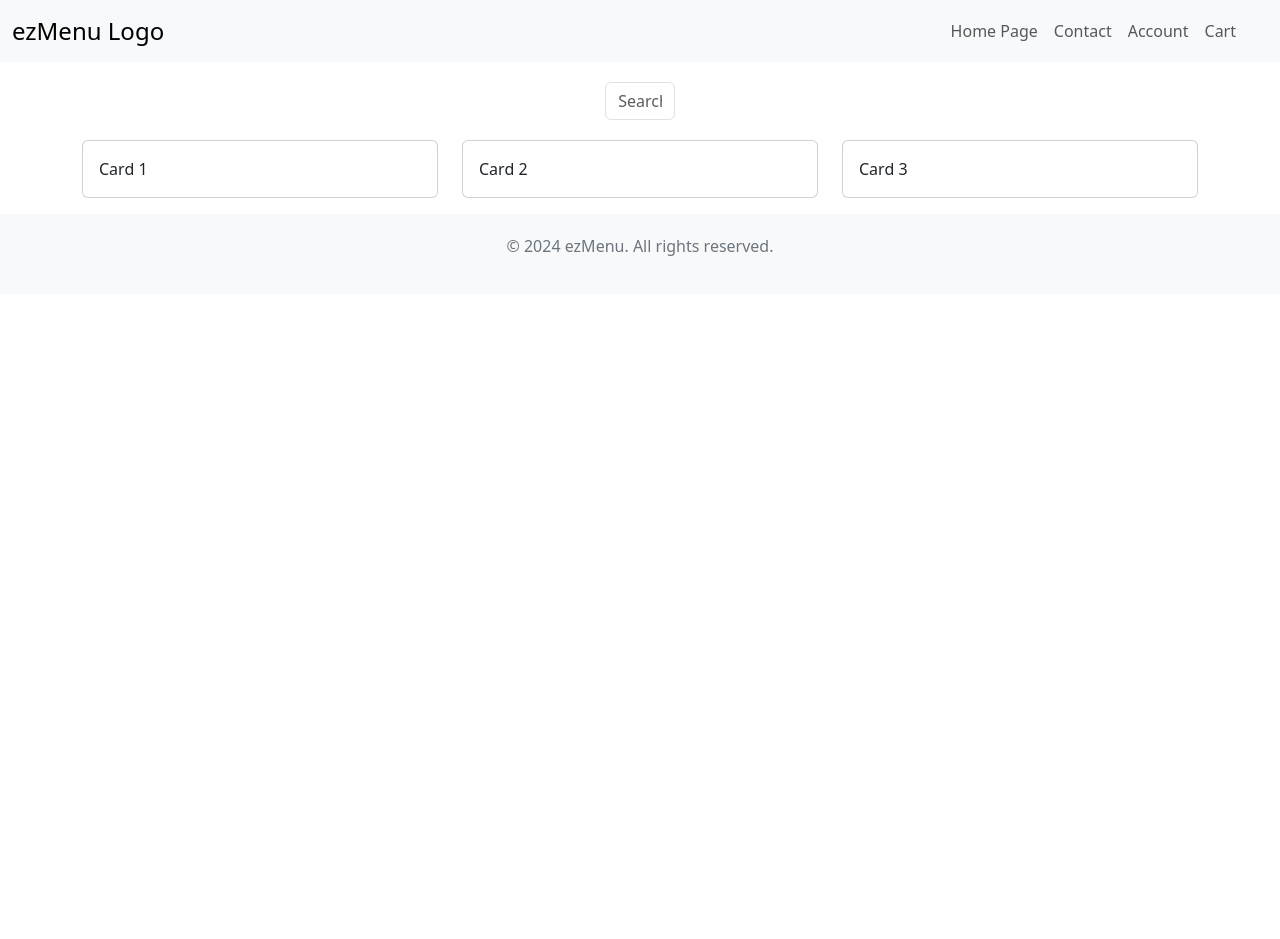
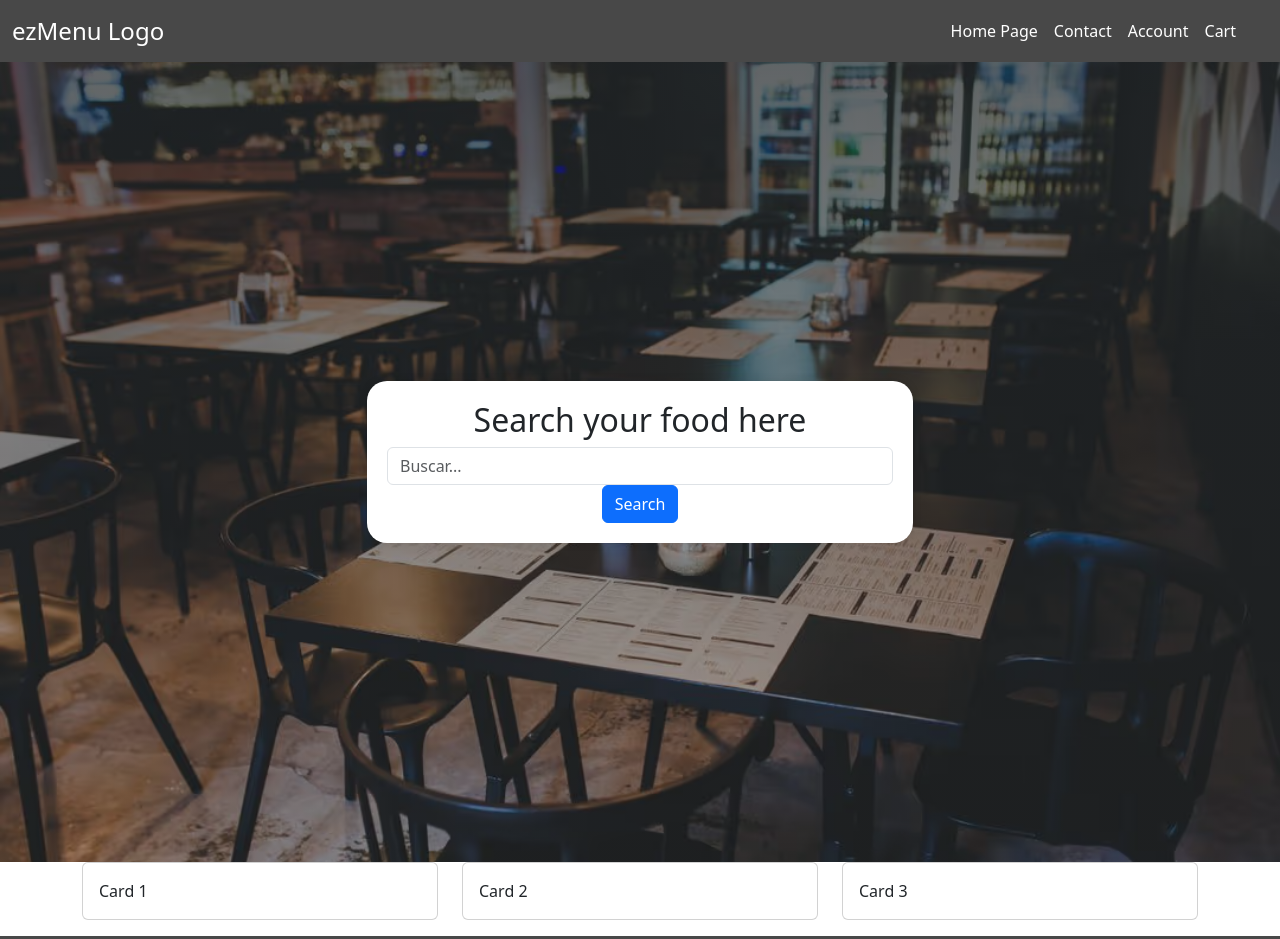
Before and after one commit to gonzalodlr/isi-ezMenu, a plain HTML site: page frontend/index.html in a window 1280 px wide. Shown: the top 939 px of the page. Before the commit the page ends 800 px from the top, so only its background shows below. Drawn offline with nearby package versions, Linux system fonts and the light colour scheme.

Commit message:
seccion inicio e navbar realizada.

```diff
--- a/frontend/css/style.css
+++ b/frontend/css/style.css
@@ -1,17 +1,49 @@
+ /* Me permite deslizar cuando hago clic en los links del menu */
+html {
+  scroll-behavior: smooth;
+}
 /* Estilos para el logo */
+header .bg-light {
+  --bs-bg-opacity: 1;
+  background-color: #484848 !important; /* Reemplaza "tu-color" con el color que desees */
+}
+.nav {
+  color: white;
+}
 .navbar-brand {
     font-size: 1.5rem;
+    color: white;
+  }
+.nav-link {
+  color: white;
 }
 /* Estilos para el footer */
 footer {
-    background-color: #f8f9fa;
-    color: #6c757d;
+    background-color: #484848;
+    color: white;
     padding: 20px 0;
 }
-  /* Estilos para el contenedor del search bar */
-  .search-container {
+/* Section Inicio */
+
+.inicio-section {
+  height: 100vh;
+  background: linear-gradient(
+      to top,
+      rgba(30, 35, 38, 0.4),
+      rgba(30, 35, 38, 0.7)
+    ),
+    url('../assets/img/restaurant.png');
+  background-size: cover;
+  background-position: center;
   display: flex;
   justify-content: center;
-    margin-top: 20px;
-    margin-bottom: 20px;
+  align-items: center;
+  position: relative;
 }
+
+.search-box {
+  background-color: white; /* Fondo blanco */
+  padding: 20px;
+  border-radius: 20px; /* Bordes redondeados */
+  box-shadow: 0 0 10px rgba(0, 0, 0, 0.1); /* Sombra */
+}
--- a/frontend/index.html
+++ b/frontend/index.html
@@ -1,14 +1,23 @@
 <!DOCTYPE html>
-<html lang="es">
+<html lang="en">
+
 <head>
   <meta charset="UTF-8">
+  <meta http-equiv="X-UA-Compatible" content="IE=edge">
   <meta name="viewport" content="width=device-width, initial-scale=1.0">
   <title>ezMenu</title>
+  <meta name="description" content="Web personal a modo de curriculum de Gonzalo De Los Reyes Sánchez.">
+  <meta name="keywords"
+    content="menu, crear menu, restaurante, carta, recetas, generador de menus, generador de cartas, qr menu, aprender recetas">
+  <meta name="author" content="ezMenu">
+  <meta name="copyright" content="ezMenu">
+  <link rel="icon" href="assets/logo.png">
   <!-- Enlace a la biblioteca de Bootstrap -->
   <link href="https://cdn.jsdelivr.net/npm/bootstrap@5.3.0/dist/css/bootstrap.min.css" rel="stylesheet">
   <!-- Estilos personalizados -->
   <link rel="stylesheet" href="./css/style.css">
 </head>
+
 <body>
 
   <!-- Header con el navbar -->
@@ -16,7 +25,8 @@
     <nav class="navbar navbar-expand-lg navbar-light bg-light">
       <div class="container-fluid">
         <a class="navbar-brand" href="#">ezMenu Logo</a>
-        <button class="navbar-toggler" type="button" data-bs-toggle="collapse" data-bs-target="#navbarSupportedContent" aria-controls="navbarSupportedContent" aria-expanded="false" aria-label="Toggle navigation">
+        <button class="navbar-toggler" type="button" data-bs-toggle="collapse" data-bs-target="#navbarSupportedContent"
+          aria-controls="navbarSupportedContent" aria-expanded="false" aria-label="Toggle navigation">
           <span class="navbar-toggler-icon"></span>
         </button>
         <div class="collapse navbar-collapse" id="navbarSupportedContent">
@@ -39,15 +49,27 @@
     </nav>
   </header>
 
-  <!-- Contenedor del search bar -->
-  <div class="container search-container">
-    <div class="row">
-      <div class="col-lg-4 offset-lg-4">
-        <input type="text" class="form-control" placeholder="Search...">
+  <!-- Section Inicio-->
+  <section class="inicio-section">
+    <div class="container text-center">
+      <div class="row">
+        <div class="col-md-6 offset-md-3">
+          <div class="search-box">
+            <h2 class="text-center">Search your food here</h2>
+            <form action="#" class="text-center">
+              <div class="form-group">
+                <input type="text" class="form-control" placeholder="Buscar...">
+              </div>
+              <button type="submit" class="btn btn-primary">Search</button>
+            </form>
+          </div>
+        </div>
       </div>
     </div>
-  </div>
+  </section>
 
+
+  </section>
   <!-- Contenido principal -->
   <div class="container">
     <div class="row">
@@ -84,4 +106,5 @@
   <!-- Script de Bootstrap (opcional si deseas funcionalidades como el navbar-toggle) -->
   <script src="https://cdn.jsdelivr.net/npm/bootstrap@5.3.0/dist/js/bootstrap.bundle.min.js"></script>
 </body>
+
 </html>
```
Also changed, not shown: frontend/assets/Restaurant.jpeg (added), frontend/assets/img/restaurant.png (added), frontend/assets/logo.png (added). Lines whose indentation alone changed are shown as unchanged.
